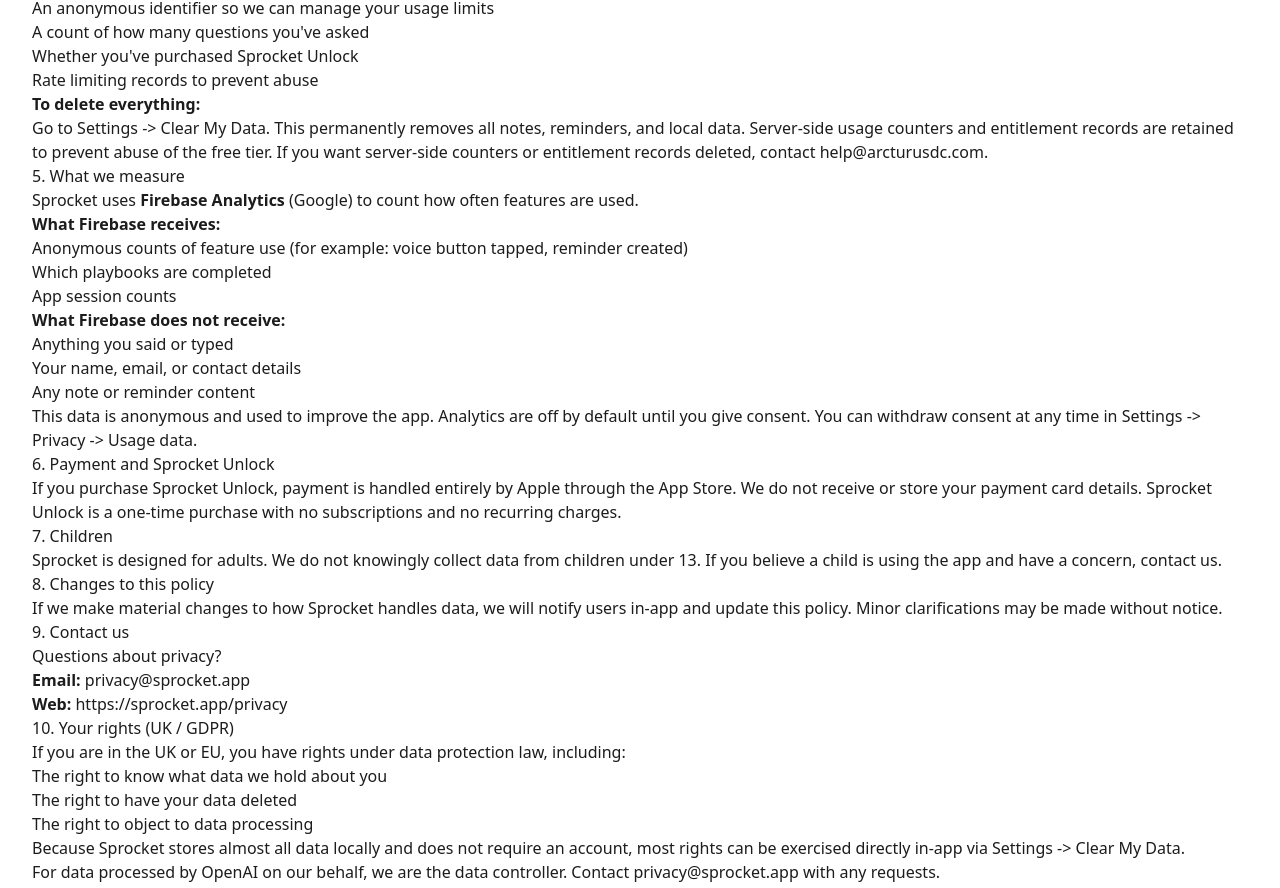
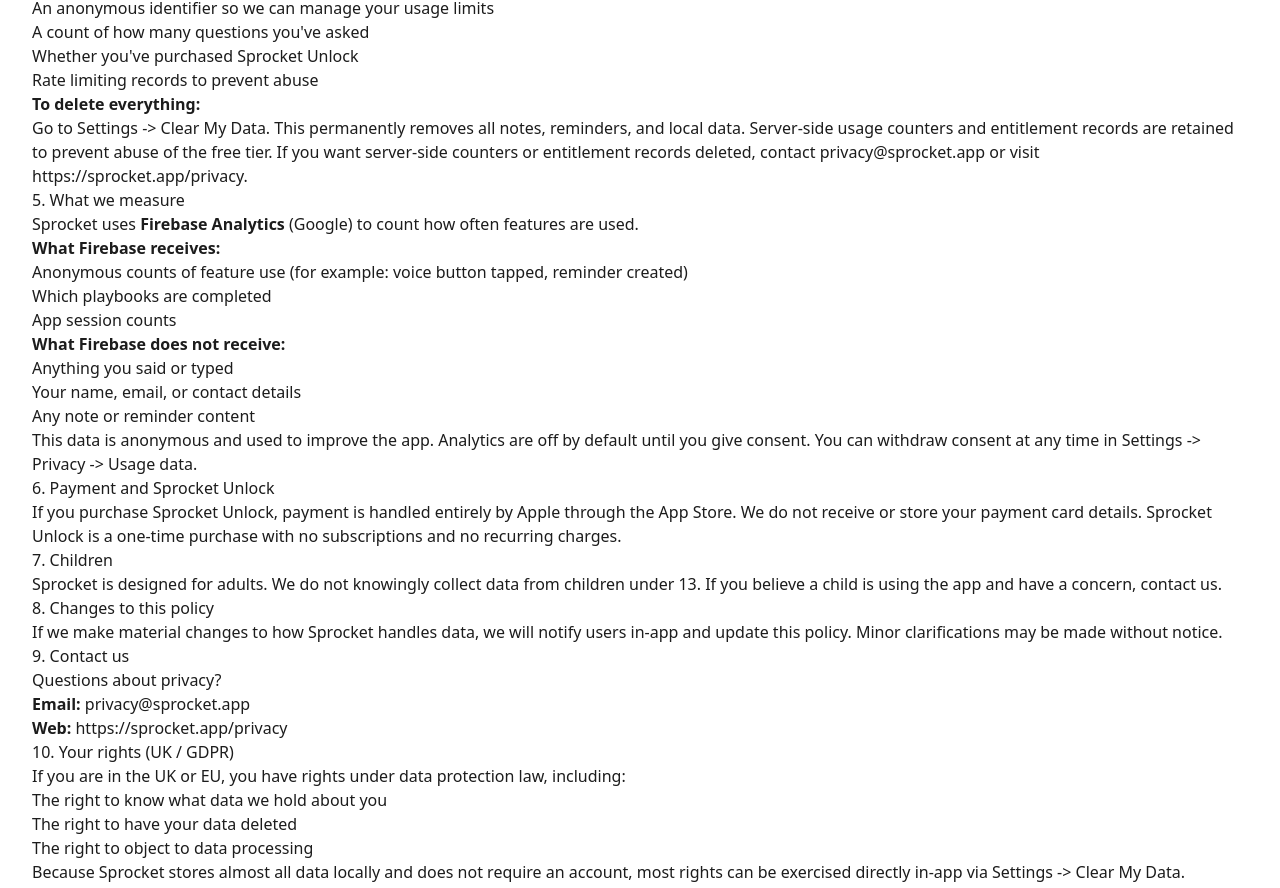
Before and after one commit to repinfaust/arcturusdc.github.io, a Next.js app: page /apps/sprocket/privacy-policy in a window 1280 px wide. Shown: the part 1452-2340 px from the top of the page. Built offline with nearby package versions, Linux system fonts and the light colour scheme; no server answers.

Commit message:
Fix Sprocket privacy deletion contact details

```diff
--- a/src/app/apps/sprocket/privacy-policy/page.js
+++ b/src/app/apps/sprocket/privacy-policy/page.js
@@ -120,7 +120,10 @@ export default function PrivacyPolicyPage() {
         Go to Settings -&gt; Clear My Data. This permanently removes all notes, reminders, and local data.
         Server-side usage counters and entitlement records are retained to prevent abuse of the free tier.
         If you want server-side counters or entitlement records deleted, contact{' '}
-        <a href="mailto:help@arcturusdc.com">help@arcturusdc.com</a>.
+        <a href="mailto:privacy@sprocket.app">privacy@sprocket.app</a> or visit{' '}
+        <a href="https://sprocket.app/privacy" target="_blank" rel="noopener noreferrer">
+          https://sprocket.app/privacy
+        </a>.
       </p>
 
       <h2>5. What we measure</h2>
```
